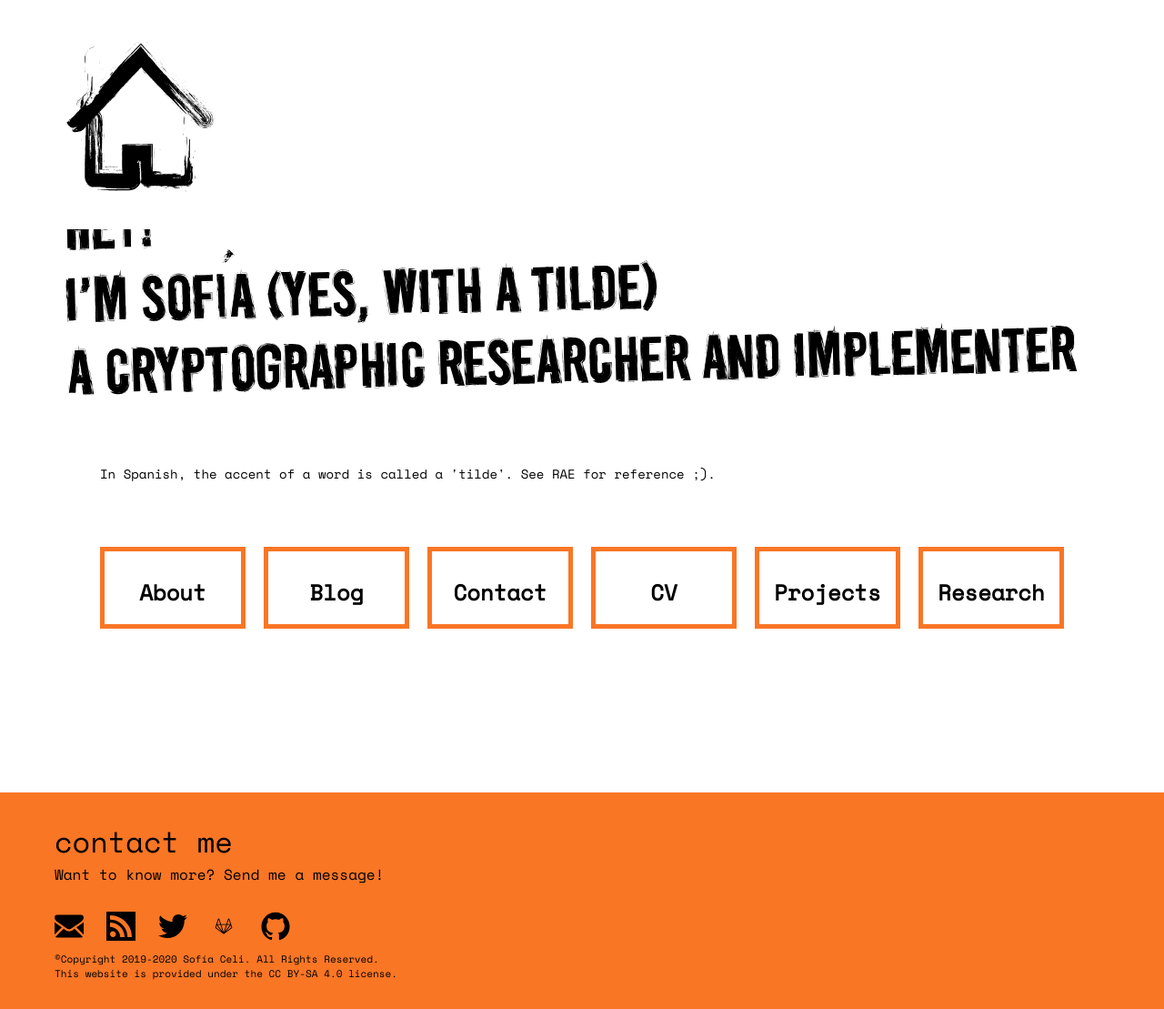
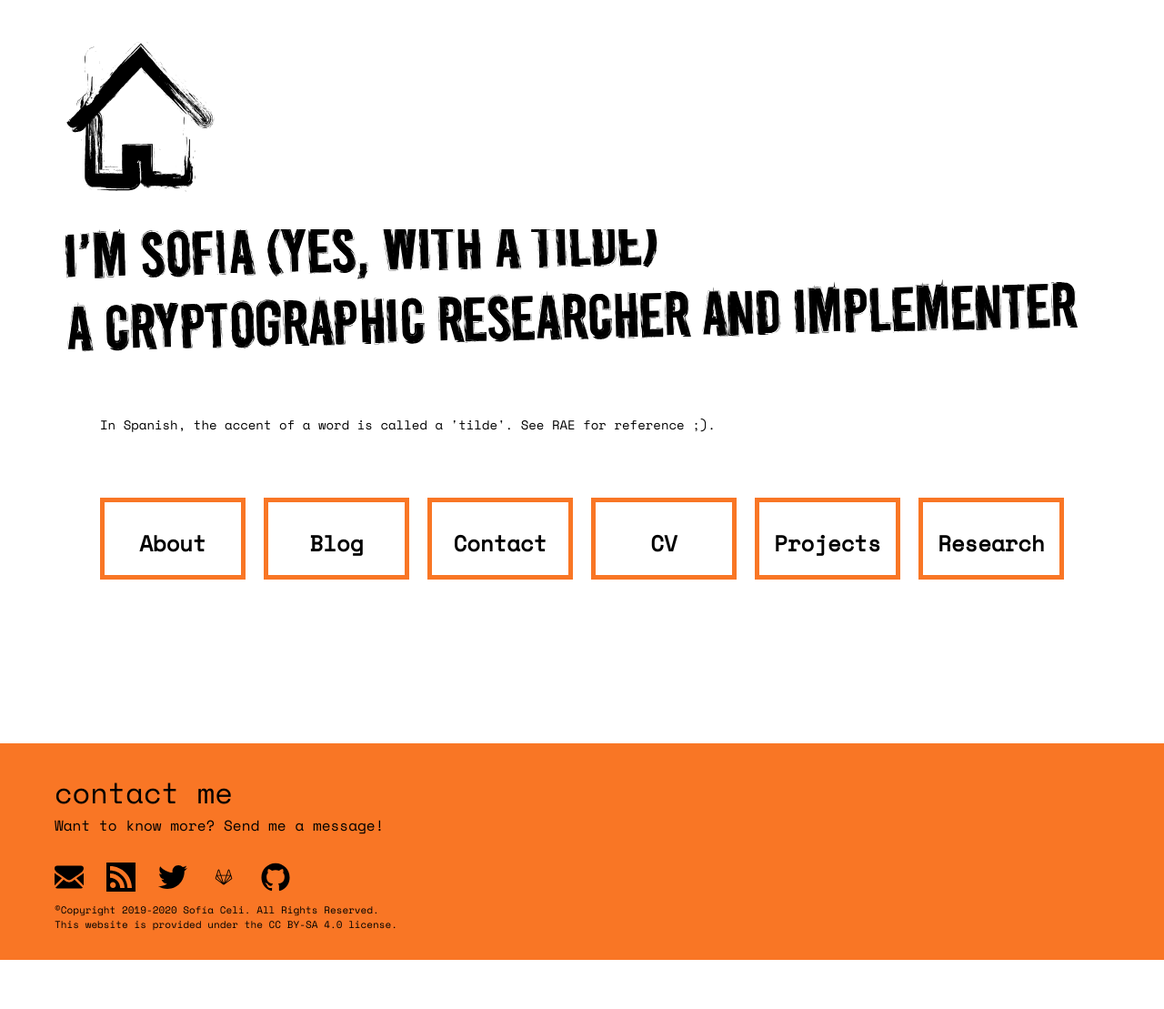
Before and after one commit to claucece/claucece.github.io, a Jekyll site: the page built from index.html, in a window 1280 px wide. Shown: the whole page at 91% size. Built offline with Jekyll 4.4.1, drawn with Linux system fonts in a browser that asks for light colours; after the commit the page ends 1055 px from its top, so only the background shows below that.

Commit message:
Make homepage responsive

```diff
--- a/_includes/header.html
+++ b/_includes/header.html
@@ -2,9 +2,7 @@
 
     <div class="wrapper">
         <a class="site-title" href="{{ site.baseurl }}/" title="Home">
-            <span class="icon-big">
-              <img src="/images/home.svg" class="inside-svg" alt="OTR logo" />
-            </span>
+              <img src="/images/home.svg" class="home-logo" alt="OTR logo" />
         </a>
 
       <div class="menu">
--- a/_sass/_base.scss
+++ b/_sass/_base.scss
@@ -30,7 +30,6 @@
     margin-top: -48px;
     max-width: $full-width;
     vertical-align: middle;
-    width: 150px;
 }
 
 
@@ -128,10 +127,14 @@
  * Icons
  */
 
-.inside-svg {
+.home-logo {
     margin-top: 5px;
     width: 80%;
     height: auto;
+
+    @include media-query($on-palm) {
+        width: 40%;
+    }
 }
 
 .icon-footer {
--- a/_sass/_homepage.scss
+++ b/_sass/_homepage.scss
@@ -4,6 +4,9 @@
 
 #main {
   margin-bottom: 150px;
+  @include media-query($on-palm) {
+    margin-bottom: 0px;
+  }
 }
 
 .home-content {
@@ -15,7 +18,7 @@
   display: flex;
 }
 
-.logo {
+.intro {
     width: $full-width;
     padding-bottom: 25px;
     margin-top: 170px;
@@ -24,15 +27,38 @@
       width: $full-width;
     }
 
-    > .inside-png-image {
-      margin-top: 7px;
+  @include media-query($on-palm) {
+    padding-bottom: 0px;
+    margin-top: 140px;
+
+    > .inside-image {
       width: $full-width;
     }
+  }
+}
 
+.full-display {
+  @include media-query($on-palm) {
+    display: none;
+  }
+}
+
+.mobile-display {
+  display: none;
+  @include media-query($on-palm) {
+    display: block;
+  }
 }
 
 .explanation {
     font-size: 14px;
+    text-align: left;
     margin-left: 80px;
     margin-bottom: 50px;
+
+  @include media-query($on-palm) {
+    font-size: 8px;
+    margin-bottom: 10px;
+    margin-left: 20px;
+  }
 }
--- a/_sass/_layout.scss
+++ b/_sass/_layout.scss
@@ -30,7 +30,6 @@
         }
     }
 }
-
 
 .menu {
     clear: both;
@@ -157,6 +156,10 @@
         margin-bottom: 25px;
       }
   }
+
+  @include media-query($on-palm) {
+    margin-bottom: 0px;
+  }
 }
 
 .about-subtitle {
@@ -219,6 +222,12 @@
     &:visited {
        color: $black-color;
     }
+
+    @include media-query($on-palm) {
+      > .media-text {
+         margin: -30px;
+      }
+    }
 }
 
 /**
@@ -258,10 +267,6 @@
       }
 }
 
-/**
- *  Team page
- */
-
 .flex-container {
     padding: 20px;
     margin-top: 0px;
@@ -278,6 +283,14 @@
     justify-content: space-around;
     height: auto;
     line-height:30px;
+
+    @include media-query($on-palm) {
+      padding: 20px;
+      padding-bottom: 5px;
+      display: inline-block;
+      margin-left: 50px;
+      margin-right: 50px;
+    }
 }
 
 .flex-item {
@@ -293,6 +306,14 @@
     flex: 1 0 0px;
     height: 70px;
     width: 120px;
+    @include media-query($on-palm) {
+        padding: 0px;
+        margin: 10px;
+        margin-top: 0px;
+        font-size: 1em;
+        height: 30px;
+        width: 120px;
+    }
 }
 
 /**
--- a/index.html
+++ b/index.html
@@ -4,8 +4,13 @@
 
 <div id="main">
   <div class="home-container">
-    <div class="logo">
-      <object class="inside-image" data="/images/intro_web.svg" type="image/svg+xml"> <img src="/images/logo.png" class="inside-png-image" alt="OTR logo" /> </object>
+    <div class="intro">
+		  <div class="full-display">
+        <img src="/images/intro_web.svg" class="inside-image" alt="I'm a cryptographic developer and implementer" />
+			</div>
+			<div class="mobile-display">
+        <img src="/images/intro_web_mobil.svg" class="inside-image" alt="I'm a cryptographic developer and implementer" />
+			</div>
     </div>
 </div>
 
@@ -19,7 +24,7 @@
       {% if page.tags == "menu" %}
     <div class="flex-item">
 		  <br>
-      <a class="index-link" href="{{ page.url | prepend: site.baseurl }}" ><p>{{ page.title }}</p></a>
+      <a class="index-link" href="{{ page.url | prepend: site.baseurl }}" ><p class="media-text">{{ page.title }}</p></a>
 	  </div>
 		  {% endif %}
     {% endfor %}
```
Also changed, not shown: images/intro_web_mobil.svg (added).
